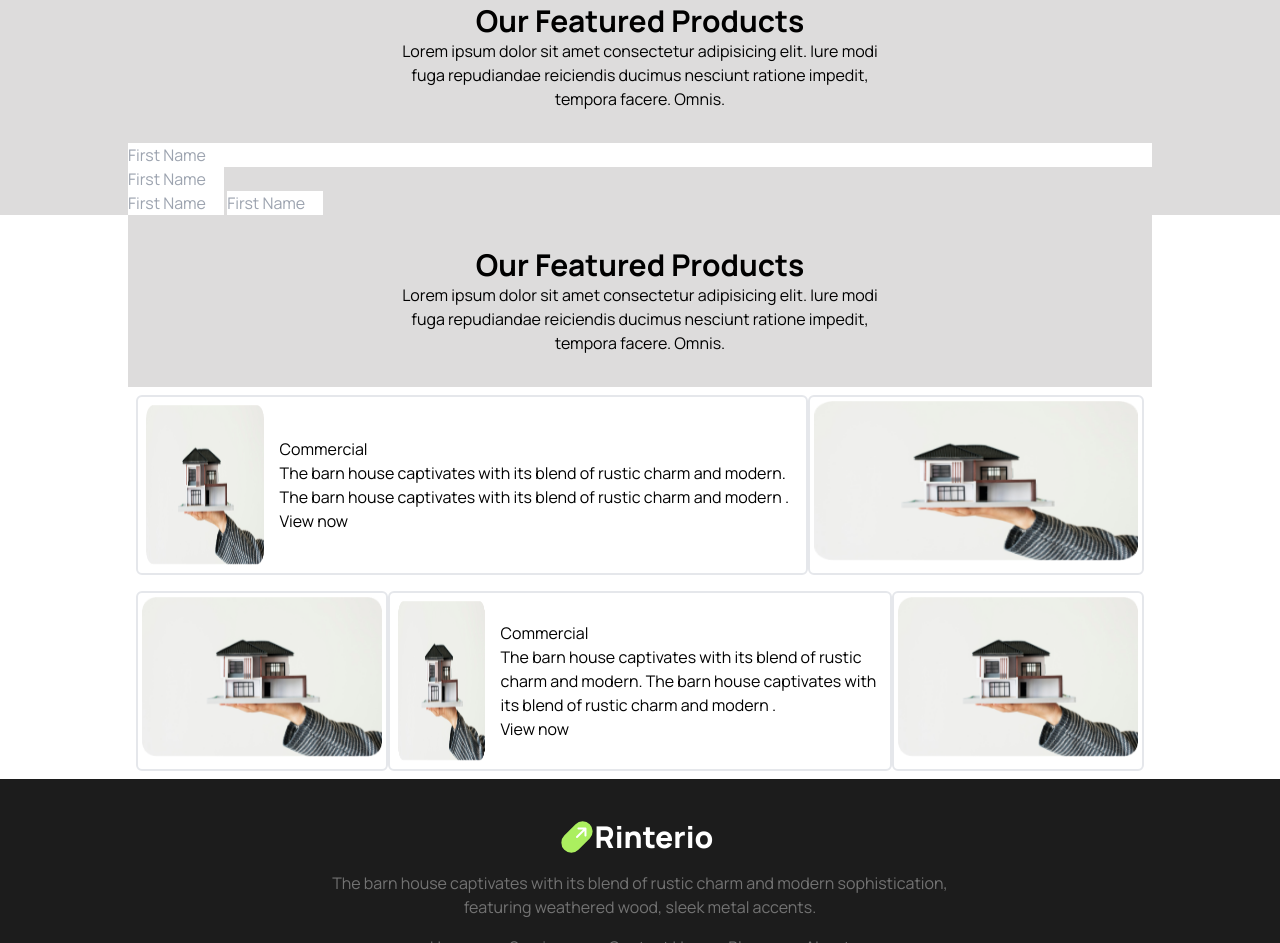
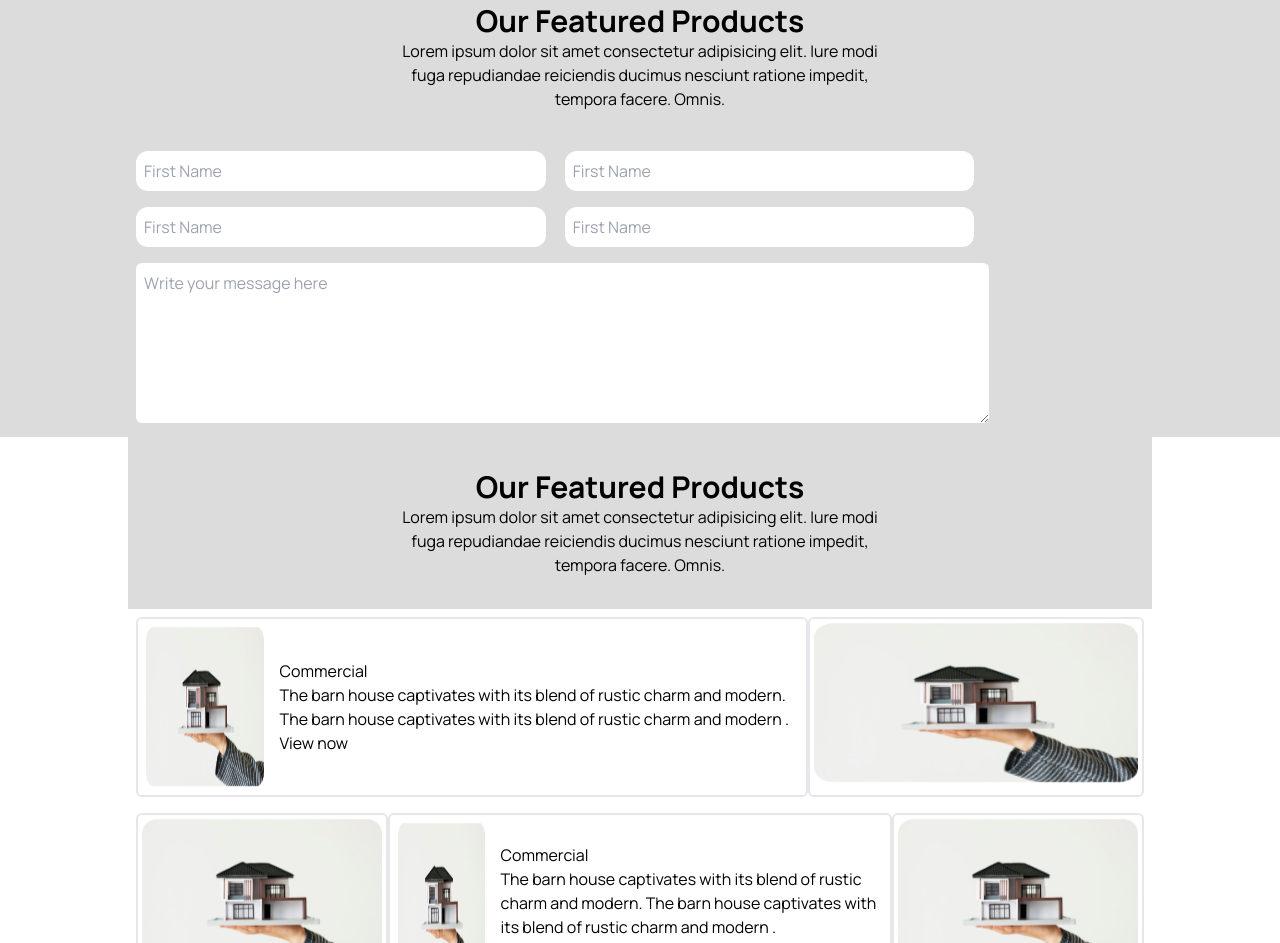
Before and after one commit to Adilalahee/Architectural_Consultancy_landing_page, a plain HTML site: page index.html in a window 1280 px wide. Shown: the part 1931-2874 px from the top of the page. Drawn offline with nearby package versions, Linux system fonts and the light colour scheme.

```diff
--- a/index.html
+++ b/index.html
@@ -147,14 +147,15 @@
           <p class="max-w-lg mx-auto">Lorem ipsum dolor sit amet consectetur adipisicing elit. Iure modi fuga repudiandae reiciendis ducimus nesciunt ratione impedit, tempora facere. Omnis.</p>
       </div>
       <div class="">
-        <form action="" >
-          <input class="w-full" type="text" placeholder="First Name" required >
-          <input class="w-24" type="text" placeholder="First Name" required >
+        <form action=""  >
+          <input class="w-2/5 m-2 p-2 rounded-xl" type="text" placeholder="First Name" required >
+          <input class="w-2/5 m-2 mr-0 p-2 rounded-xl" type="text" placeholder="First Name" required >
         </form>
         <form action="">
-          <input class="w-24" type="text" placeholder="First Name" required >
-          <input class="w-24" type="text" placeholder="First Name" required >
+          <input class="w-2/5 m-2 p-2 rounded-xl " type="text" placeholder="First Name" required >
+          <input class="w-2/5 m-2 mr-0 p-2 rounded-xl" type="text" placeholder="First Name" required >
         </form>
+        <textarea class="w-5/6 h-40 m-2 p-2 rounded-md" name="text" id="" placeholder="Write your message here"></textarea>
       </div>
       </div>
     </section>
```
